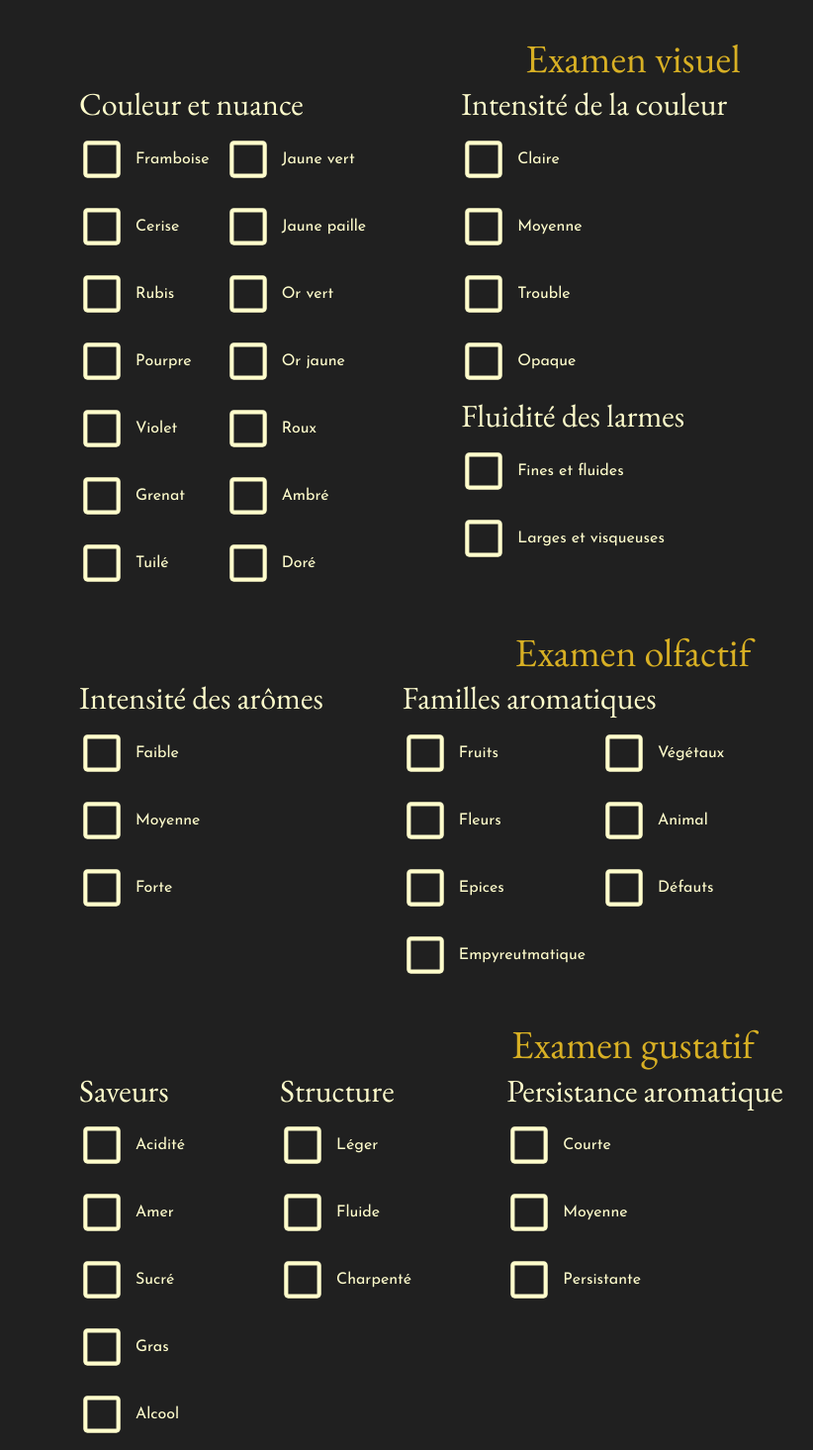
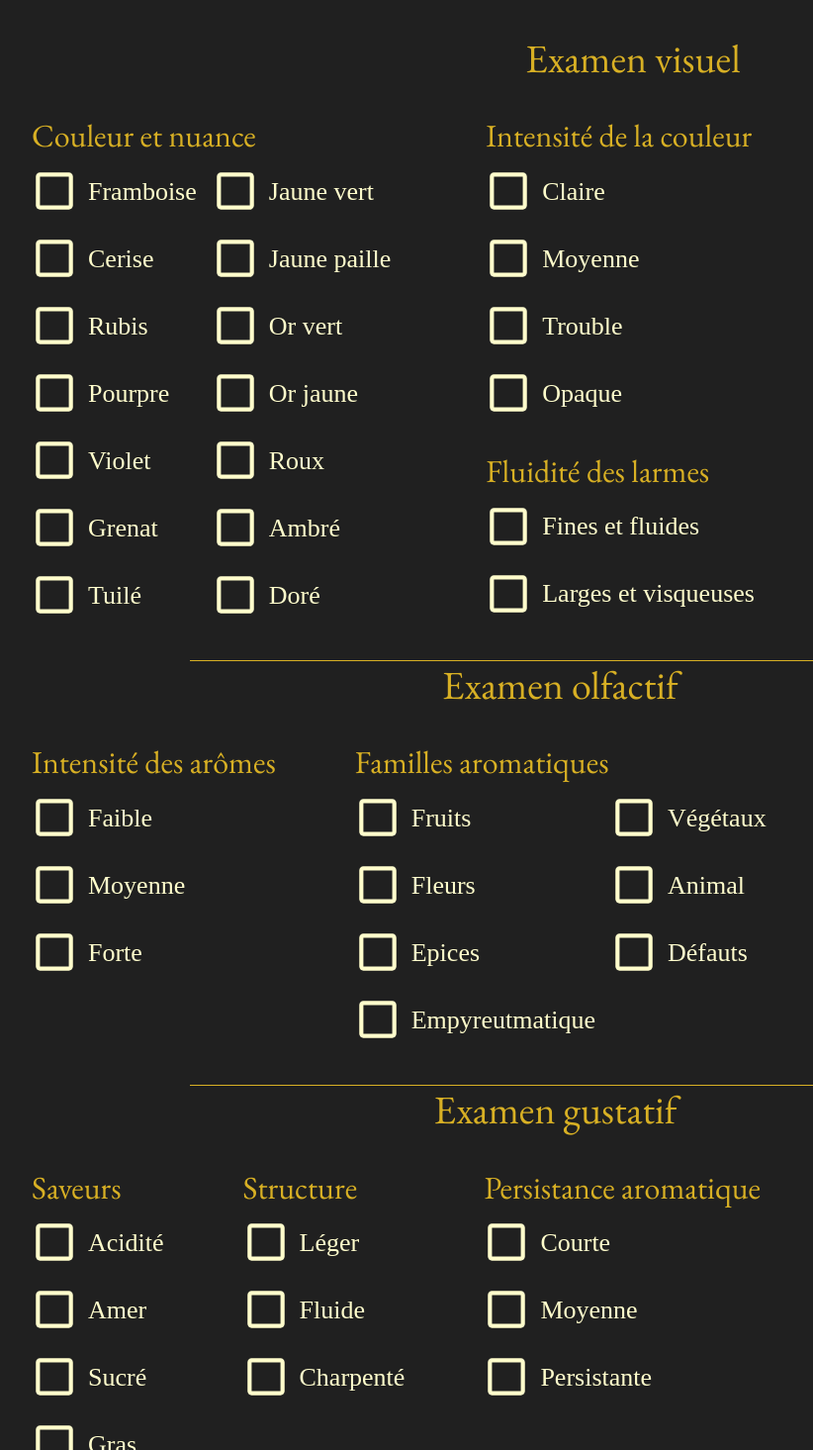
Before and after one commit to WildCodeSchool/2023-02-JS-FT-Lyon-P3-InnoVin, a React (Vite) app in the folder frontend/: page /tasting in a window 1280 px wide. Shown: the part 85-1550 px from the top of the page at 99% size, without its empty margins (0-822 px from the left). Built offline with nearby package versions, Linux system fonts and the light colour scheme; no server answers.

Commit message:
fontSizeLabel

```diff
--- a/frontend/src/components/ControlLabel.jsx
+++ b/frontend/src/components/ControlLabel.jsx
@@ -1,9 +1,11 @@
 import React from "react";
 import { FormControlLabel, Checkbox } from "@mui/material";
 import PropTypes from "prop-types";
+import styles from "./ControlLabel.module.css";
 
 export default function ControlLabel({ value, label, onChange }) {
   return (
+    <div className={styles.fontSizeLabel}>
       <FormControlLabel
         value={value}
         onChange={onChange}
@@ -15,8 +17,10 @@ export default function ControlLabel({ value, label, onChange }) {
             }}
           />
         }
-      label={label}
+        label={<span className={styles.fontSizeLabel}>{label}</span>}
+        labelPlacement="end"
       />
+    </div>
   );
 }
 ControlLabel.propTypes = {
--- /dev/null
+++ b/frontend/src/components/ControlLabel.module.css
@@ -0,0 +1,3 @@
+.fontSizeLabel {
+  font-size: 26px;
+}
--- a/frontend/src/main.jsx
+++ b/frontend/src/main.jsx
@@ -44,6 +44,17 @@ const theme = createTheme({
     subtitle2: {
       fontFamily: "Josefin Sans",
     },
+    components: {
+      MuiOutlinedLabel: {
+        styleOverrides: {
+          // Name of the slot
+          label: {
+            // Some CSS
+            color: "black",
+          },
+        },
+      },
+    },
   },
 });
 
--- a/frontend/src/pages/Degustation.jsx
+++ b/frontend/src/pages/Degustation.jsx
@@ -61,8 +61,15 @@ export default function Degustation() {
           Fiche de dégustation{" "}
         </Typography>
       </Box>
-      <Box flexDirection="column" display="flex" marginBottom="2rem">
+      <Box
+        flexDirection="column"
+        display="flex"
+        marginBottom="2rem"
+        marginRight="2rem"
+        marginLeft="2rem"
+      >
         <Typography
+          marginBottom="2rem"
           variant="h4"
           sx={{
             display: "flex",
@@ -76,12 +83,12 @@ export default function Degustation() {
           Examen visuel{" "}
         </Typography>
         <Box flexDirection="row" display="flex">
-          <Box flexDirection="column" display="flex" marginLeft="5rem">
+          <Box flexDirection="column" display="flex">
             <Typography
               variant="h5"
               sx={{
                 display: "flex",
-                color: "contrastText",
+                color: "secondary.main",
                 fontSize: "calc(1.5rem + 1vmin)",
               }}
             >
@@ -172,7 +179,7 @@ export default function Degustation() {
               variant="h5"
               sx={{
                 display: "flex",
-                color: "contrastText",
+                color: "secondary.main",
                 fontSize: "calc(1.5rem + 1vmin)",
               }}
             >
@@ -204,9 +211,10 @@ export default function Degustation() {
               </FormGroup>
               <Typography
                 variant="h5"
+                marginTop="1.5rem"
                 sx={{
                   display: "flex",
-                  color: "contrastText",
+                  color: "secondary.main",
                   fontSize: "calc(1.5rem + 1vmin)",
                 }}
               >
@@ -230,27 +238,36 @@ export default function Degustation() {
         </Box>
       </Box>
 
-      <Box flexDirection="column" display="flex" marginBottom="2rem">
+      <Box
+        flexDirection="column"
+        display="flex"
+        marginBottom="2rem"
+        marginLeft="2rem"
+      >
         <Typography
           variant="h4"
+          marginBottom="2rem"
+          marginLeft="10rem"
           sx={{
             display: "flex",
             justifyContent: "center",
             alignItems: "center",
             color: "secondary.main",
             fontSize: "calc(2rem + 1vmin)",
+            width: "60%",
+            borderTop: 1,
           }}
         >
           {" "}
           Examen olfactif{" "}
         </Typography>
         <Box flexDirection="row" display="flex">
-          <Box flexDirection="column" display="flex" marginLeft="5rem">
+          <Box flexDirection="column" display="flex">
             <Typography
               variant="h5"
               sx={{
                 display: "flex",
-                color: "contrastText",
+                color: "secondary.main",
                 fontSize: "calc(1.5rem + 1vmin)",
               }}
             >
@@ -281,7 +298,7 @@ export default function Degustation() {
               variant="h5"
               sx={{
                 display: "flex",
-                color: "contrastText",
+                color: "secondary.main",
                 fontSize: "calc(1.5rem + 1vmin)",
               }}
             >
@@ -335,27 +352,37 @@ export default function Degustation() {
         </Box>
       </Box>
 
-      <Box flexDirection="column" display="flex" marginBottom="2rem">
+      <Box
+        flexDirection="column"
+        display="flex"
+        marginBottom="2rem"
+        marginLeft="2rem"
+        marginRight="1rem"
+      >
         <Typography
           variant="h4"
+          marginBottom="2rem"
+          marginLeft="10rem"
           sx={{
             display: "flex",
             justifyContent: "center",
             alignItems: "center",
             color: "secondary.main",
             fontSize: "calc(2rem + 1vmin)",
+            width: "60%",
+            borderTop: 1,
           }}
         >
           {" "}
           Examen gustatif{" "}
         </Typography>
         <Box flexDirection="row" display="flex">
-          <Box flexDirection="column" display="flex" marginLeft="5rem">
+          <Box flexDirection="column" display="flex">
             <Typography
               variant="h5"
               sx={{
                 display: "flex",
-                color: "contrastText",
+                color: "secondary.main",
                 fontSize: "calc(1.5rem + 1vmin)",
               }}
             >
@@ -391,12 +418,12 @@ export default function Degustation() {
               </FormGroup>
             </Box>
           </Box>
-          <Box flexDirection="column" display="flex" marginLeft="5rem">
+          <Box flexDirection="column" display="flex" marginLeft="4rem">
             <Typography
               variant="h5"
               sx={{
                 display: "flex",
-                color: "contrastText",
+                color: "secondary.main",
                 fontSize: "calc(1.5rem + 1vmin)",
               }}
             >
@@ -424,12 +451,12 @@ export default function Degustation() {
             </Box>
           </Box>
 
-          <Box flexDirection="column" display="flex" marginLeft="5rem">
+          <Box flexDirection="column" display="flex" marginLeft="4rem">
             <Typography
               variant="h5"
               sx={{
                 display: "flex",
-                color: "contrastText",
+                color: "secondary.main",
                 fontSize: "calc(1.5rem + 1vmin)",
               }}
             >
@@ -482,7 +509,7 @@ export default function Degustation() {
           <Slider
             sx={{ width: "75%", margin: "0 auto" }}
             aria-label="note globale"
-            defaultValue={5}
+            defaultValue={0}
             valueLabelDisplay="on"
             step={1}
             min={0}
--- a/frontend/src/pages/Degustation.module.css
+++ /dev/null
@@ -1,4 +0,0 @@
-label {
-  background-color: red;
-  font-size: 4rem;
-}
```
Lines whose indentation alone changed are shown as unchanged.
